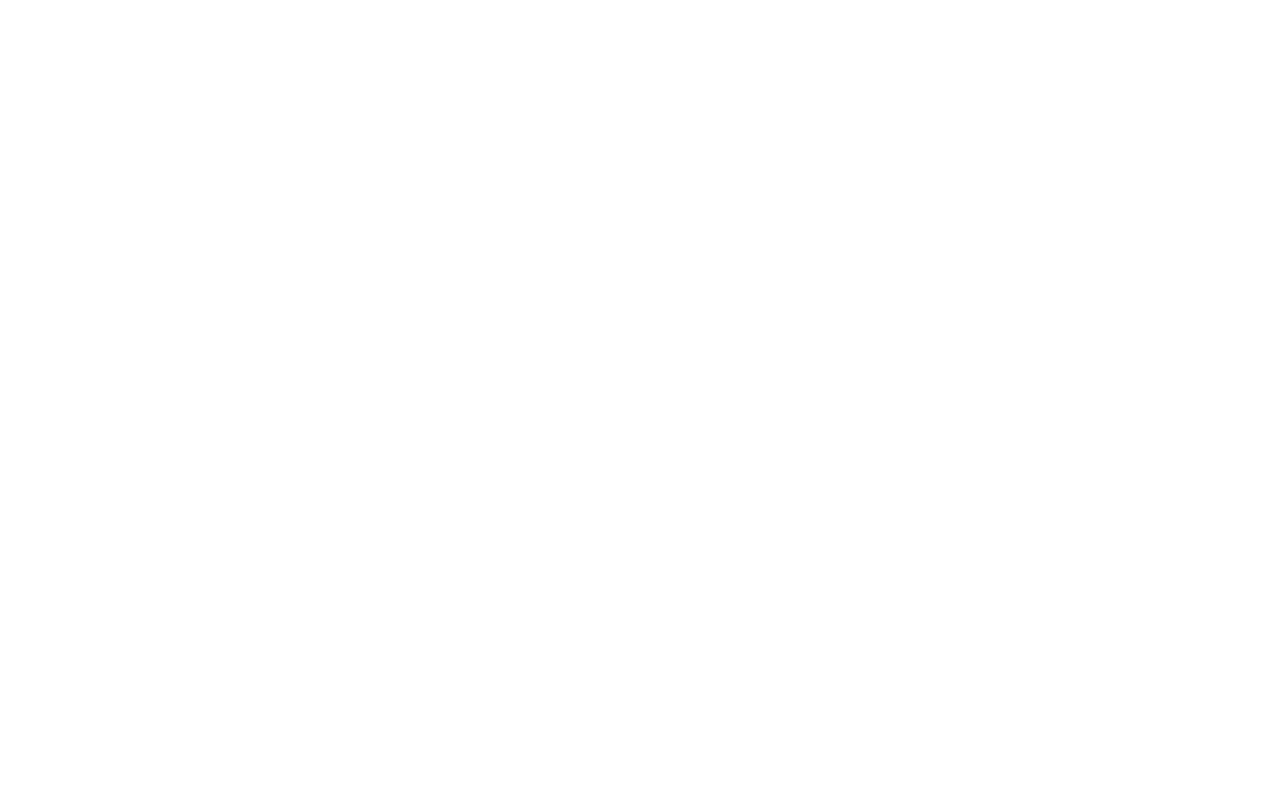
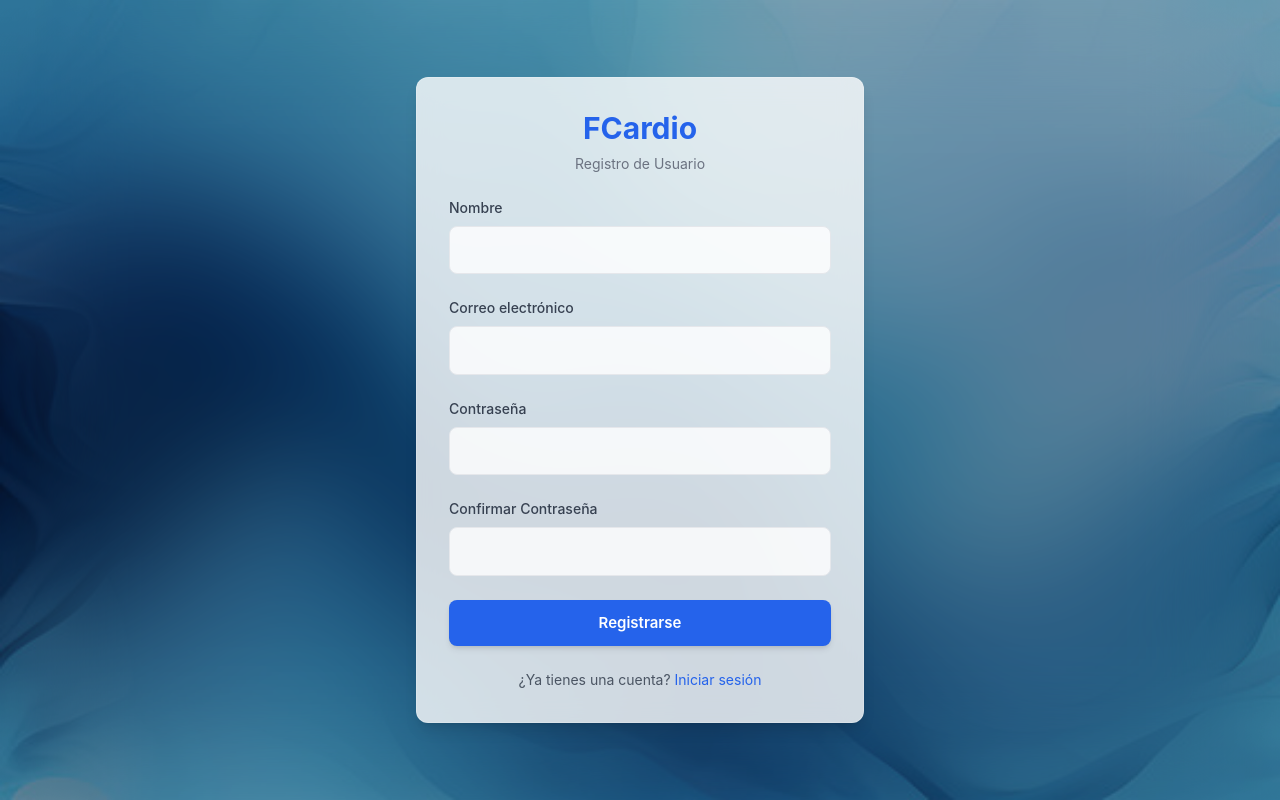
Before and after one commit to CarlosMateoM/fcardio-web, a Vue app: page /register in a window 1280 px wide. Built offline with nearby package versions, Linux system fonts and the light colour scheme.

Commit message:
implementacion de vistas de login y registro de usuario

```diff
--- a/index.html
+++ b/index.html
@@ -7,7 +7,7 @@
     <title>Vite App</title>
   </head>
   <body>
-    <div id="app"></div>
+    <div id="app" class="w-full min-h-screen"></div>
     <script type="module" src="/src/main.js"></script>
   </body>
 </html>
--- a/package.json
+++ b/package.json
@@ -12,7 +12,8 @@
     "axios": "^1.7.8",
     "pinia": "^2.2.6",
     "vue": "^3.5.13",
-    "vue-router": "^4.4.5"
+    "vue-router": "^4.4.5",
+    "web": "file:"
   },
   "devDependencies": {
     "@vitejs/plugin-vue": "^5.2.1",
--- a/src/assets/base.css
+++ b/src/assets/base.css
@@ -73,8 +73,6 @@ body {
 }
 
 #app {
-  max-width: 1280px;
   margin: 0 auto;
-  padding: 2rem;
   font-weight: normal;
 }
--- a/src/views/auth/LoginView.vue
+++ b/src/views/auth/LoginView.vue
@@ -1,14 +1,72 @@
 <template>
-<main class="flex w-full  border min-h-screen justify-center items-center"  >
+    <main class="flex w-full min-h-screen justify-center items-center px-4 bg-[url('/backgroundCredentials.jpg')] bg-no-repeat bg-cover bg-fixed relative">
+      <div class="absolute inset-0 bg-black/30 backdrop-blur-3xl"></div>
+      <form
+        class="w-full max-w-md p-8 rounded-xl shadow-lg bg-white/80 backdrop-blur-md border border-white/20 flex flex-col gap-6 relative z-10"
+      >
+        <div class="text-center">
+          <h1 class="text-3xl font-bold text-blue-600 mb-2">FCardio</h1>
+          <p class="text-gray-500 text-sm">Inicio de sesión</p>
+        </div>
 
-    <form class="bg-white p-4 rounded-md " action="">
-        <label for="email">Email</label>
-        <input type="email" id="email" name="email" required>
-        <label for="password">Password</label>
-        <input type="password" id="password" name="password" required>
-        <button type="submit">Login</button>
-    </form>
-</main>
-</template>
+        <div>
+          <label
+            for="email"
+            class="block text-sm font-medium text-gray-700 mb-2"
+          >
+            Correo electrónico
+          </label>
+          <input
+            type="email"
+            id="email"
+            class="w-full p-3 border border-gray-200 rounded-lg focus:ring-2 focus:ring-blue-500 focus:outline-none transition-all duration-300 bg-white/80"
+            required
+          />
+        </div>
+
+        <div>
+          <label
+            for="password"
+            class="block text-sm font-medium text-gray-700 mb-2"
+          >
+            Contraseña
+          </label>
+          <div class="relative">
+            <input
+              type="password"
+              id="password"
+              class="w-full p-3 border border-gray-200 rounded-lg pr-12 focus:ring-2 focus:ring-blue-500 focus:outline-none transition-all duration-300 bg-white/80"
+              required
+            />
+            <button
+              type="button"
+              class="absolute right-3 top-1/2 -translate-y-1/2 text-gray-400 hover:text-blue-600 transition-colors"
+            >
+              <!-- You can add an eye icon here if using Vue with icon library -->
+            </button>
+          </div>
+        </div>
+
+        <button
+          type="submit"
+          class="w-full bg-blue-600 text-white p-3 rounded-lg hover:bg-blue-700 transition-colors font-semibold shadow-md"
+        >
+          Iniciar Sesión
+        </button>
+
+        <div class="text-center">
+            <spam>No tienes una cuenta?</spam>
+          <RouterLink to="/register">
+              <a
+              href="#"
+              class="text-sm text-blue-600 hover:underline"
+            >
+              Regístrate
+            </a>
+          </RouterLink>
+        </div>
+      </form>
+    </main>
+  </template>
 <script setup>
 </script>
--- a/src/views/auth/RegisterView.vue
+++ b/src/views/auth/RegisterView.vue
@@ -1,5 +1,116 @@
 <template>
+    <main class="flex w-full min-h-screen justify-center items-center px-4 bg-[url('/backgroundCredentials.jpg')] bg-no-repeat bg-cover bg-fixed relative">
+      <div class="absolute inset-0 bg-black/30 backdrop-blur-3xl"></div>
+      <form
+        class="w-full max-w-md p-8 rounded-xl shadow-lg bg-white/80 backdrop-blur-md border border-white/20 flex flex-col gap-6 relative z-10"
+      >
+        <div class="text-center">
+          <h1 class="text-3xl font-bold text-blue-600 mb-2">FCardio</h1>
+          <p class="text-gray-500 text-sm">Registro de Usuario</p>
+        </div>
 
-</template>
+        <div>
+          <div>
+            <label
+              for="nombre"
+              class="block text-sm font-medium text-gray-700 mb-2"
+            >
+              Nombre
+            </label>
+            <input
+              type="text"
+              id="nombre"
+              class="w-full p-3 border border-gray-200 rounded-lg focus:ring-2 focus:ring-blue-500 focus:outline-none transition-all duration-300 bg-white/80"
+              required
+            />
+          </div>
+
+        </div>
+
+        <div>
+          <label
+            for="email"
+            class="block text-sm font-medium text-gray-700 mb-2"
+          >
+            Correo electrónico
+          </label>
+          <input
+            type="email"
+            id="email"
+            class="w-full p-3 border border-gray-200 rounded-lg focus:ring-2 focus:ring-blue-500 focus:outline-none transition-all duration-300 bg-white/80"
+            required
+          />
+        </div>
+
+        <div>
+          <label
+            for="password"
+            class="block text-sm font-medium text-gray-700 mb-2"
+          >
+            Contraseña
+          </label>
+          <div class="relative">
+            <input
+              type="password"
+              id="password"
+              class="w-full p-3 border border-gray-200 rounded-lg pr-12 focus:ring-2 focus:ring-blue-500 focus:outline-none transition-all duration-300 bg-white/80"
+              required
+            />
+            <button
+              type="button"
+              class="absolute right-3 top-1/2 -translate-y-1/2 text-gray-400 hover:text-blue-600 transition-colors"
+            >
+              <!-- Icono de ojo -->
+            </button>
+          </div>
+        </div>
+
+        <div>
+          <label
+            for="confirm-password"
+            class="block text-sm font-medium text-gray-700 mb-2"
+          >
+            Confirmar Contraseña
+          </label>
+          <div class="relative">
+            <input
+              type="password"
+              id="confirm-password"
+              class="w-full p-3 border border-gray-200 rounded-lg pr-12 focus:ring-2 focus:ring-blue-500 focus:outline-none transition-all duration-300 bg-white/80"
+              required
+            />
+            <button
+              type="button"
+              class="absolute right-3 top-1/2 -translate-y-1/2 text-gray-400 hover:text-blue-600 transition-colors"
+            >
+              <!-- Icono de ojo -->
+            </button>
+          </div>
+        </div>
+
+        <button
+          type="submit"
+          class="w-full bg-blue-600 text-white p-3 rounded-lg hover:bg-blue-700 transition-colors font-semibold shadow-md"
+        >
+          Registrarse
+        </button>
+
+        <div class="text-center">
+          <p class="text-sm text-gray-600">
+            ¿Ya tienes una cuenta?
+            <RouterLink :to="{name: 'login'}" >
+                <a
+              href="#"
+              class="text-blue-600 hover:underline"
+            >
+              Iniciar sesión
+            </a>
+            </RouterLink>
+
+          </p>
+        </div>
+      </form>
+    </main>
+  </template>
 <script setup>
 </script>
```
Also changed, not shown: public/backgroundCredentials.jpg (added), 1 other file (tests, documents, lock files or other folders).
